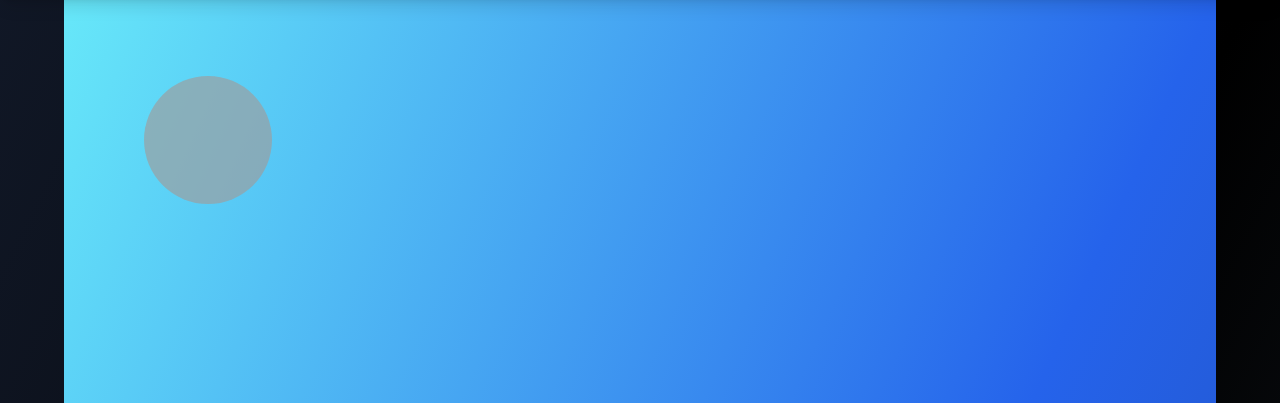
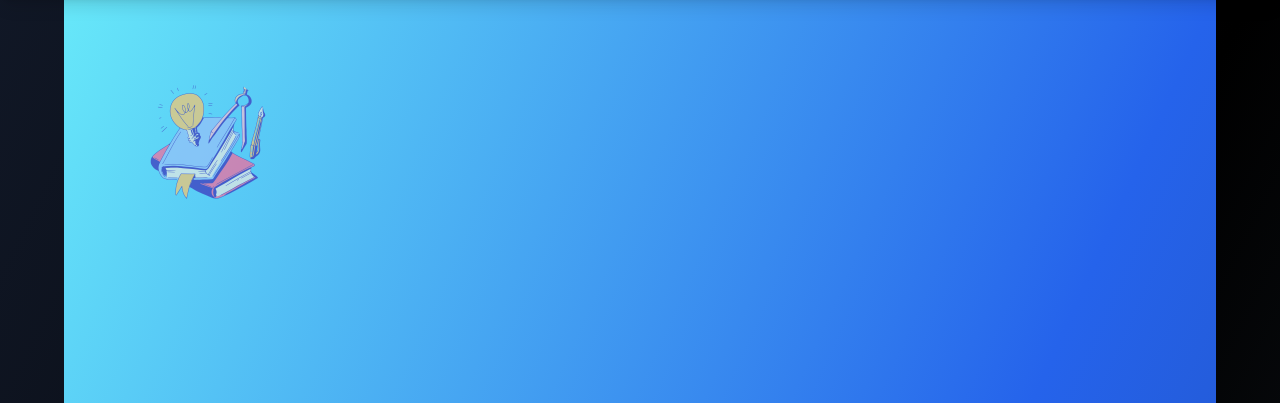
Before and after one commit to jiabaoliu-015/C16, a Flask app: page / in a window 1280 px wide. Shown: the part 64-467 px from the top of the page. Run offline with Flask 2, Linux system fonts and the light colour scheme; some libraries are stand-ins or nearby versions; grey boxes are pictures that could not be loaded.

Commit message:
Added comments to each new file to explain purpose for better understanding. Changes book image on main page

```diff
--- a/app/__init__.py
+++ b/app/__init__.py
@@ -1,3 +1,6 @@
+#!/usr/bin/env python3
+# app/__init__.py: Application factory
+
 from flask import Flask
 from flask_wtf import CSRFProtect
 
--- a/app/routes/__init__.py
+++ b/app/routes/__init__.py
@@ -1 +1 @@
-# This file is intentionally left blank to mark the folder as a package.
+# app/routes/__init__.py: Blueprint registration + package denominator
--- a/app/routes/main_routes.py
+++ b/app/routes/main_routes.py
@@ -1,3 +1,5 @@
+# app/routes/main_routes.py: Routes for index and login
+
 from flask import Blueprint, render_template, redirect, url_for, request, flash
 
 bp = Blueprint('main', __name__)
--- a/app/routes/share_routes.py
+++ b/app/routes/share_routes.py
@@ -1,3 +1,5 @@
+# app/routes/share_routes.py: Routes for sharing data
+
 from flask import Blueprint, render_template
 
 bp = Blueprint('share', __name__, url_prefix='/share')
--- a/app/routes/upload_routes.py
+++ b/app/routes/upload_routes.py
@@ -1,3 +1,5 @@
+# app/routes/upload_routes.py: Routes for uploading data
+
 from flask import Blueprint, render_template, request, redirect, url_for, flash
 
 bp = Blueprint('upload', __name__, url_prefix='/upload')
--- a/app/routes/visualise_routes.py
+++ b/app/routes/visualise_routes.py
@@ -1,3 +1,5 @@
+# app/routes/visualise_routes.py: Routes for visualising data
+
 from flask import Blueprint, render_template
 
 bp = Blueprint('visualise', __name__, url_prefix='/visualise')
--- a/app/templates/index.html
+++ b/app/templates/index.html
@@ -10,7 +10,7 @@
 <section id="section1" class="snap-section section-layout bg-gradient-to-br from-cyan-300 via-blue-600 to-blue-900 text-white">
 
     <div class="absolute inset-0 z-0 overflow-hidden">
-        <img src="https://images.rawpixel.com/image_png_800/czNmcy1wcml2YXRlL3Jhd3BpeGVsX2ltYWdlcy93ZWJzaXRlX2NvbnRlbnQvbHIvam9iNjgyLTI0NS1wLnBuZw.png" alt="Book Image" class="absolute top-20 left-20 h-32 w-32 rounded-full animate-pulse" />
+        <img src="/static/images/book.png" alt="Book Image" class="absolute top-20 left-20 h-32 w-32 rounded-full animate-pulse" />
         <div class="absolute bottom-20 right-20 w-32 h-32 rounded-full bg-indigo-400 animate-ping opacity-20"></div>
         <div class="absolute top-1/4 right-1/4 w-12 h-12 rounded-full bg-green-300 animate-bounce opacity-20"></div>
     </div>
--- a/instance/config.py
+++ b/instance/config.py
@@ -1,3 +1,5 @@
+# instance/config.py: # Configuration file
+
 class Config:
     SECRET_KEY = 'your_secret_key'
     SQLALCHEMY_DATABASE_URI = 'sqlite:///studytrackr.db'
--- a/run.py
+++ b/run.py
@@ -1,3 +1,5 @@
+# run.py: Entry point to run the application
+
 from app import create_app
 
 app = create_app()
```
Also changed, not shown: app/forms.py (deleted), app/models.py (deleted), app/static/images/book.png (added), 1 other file.
